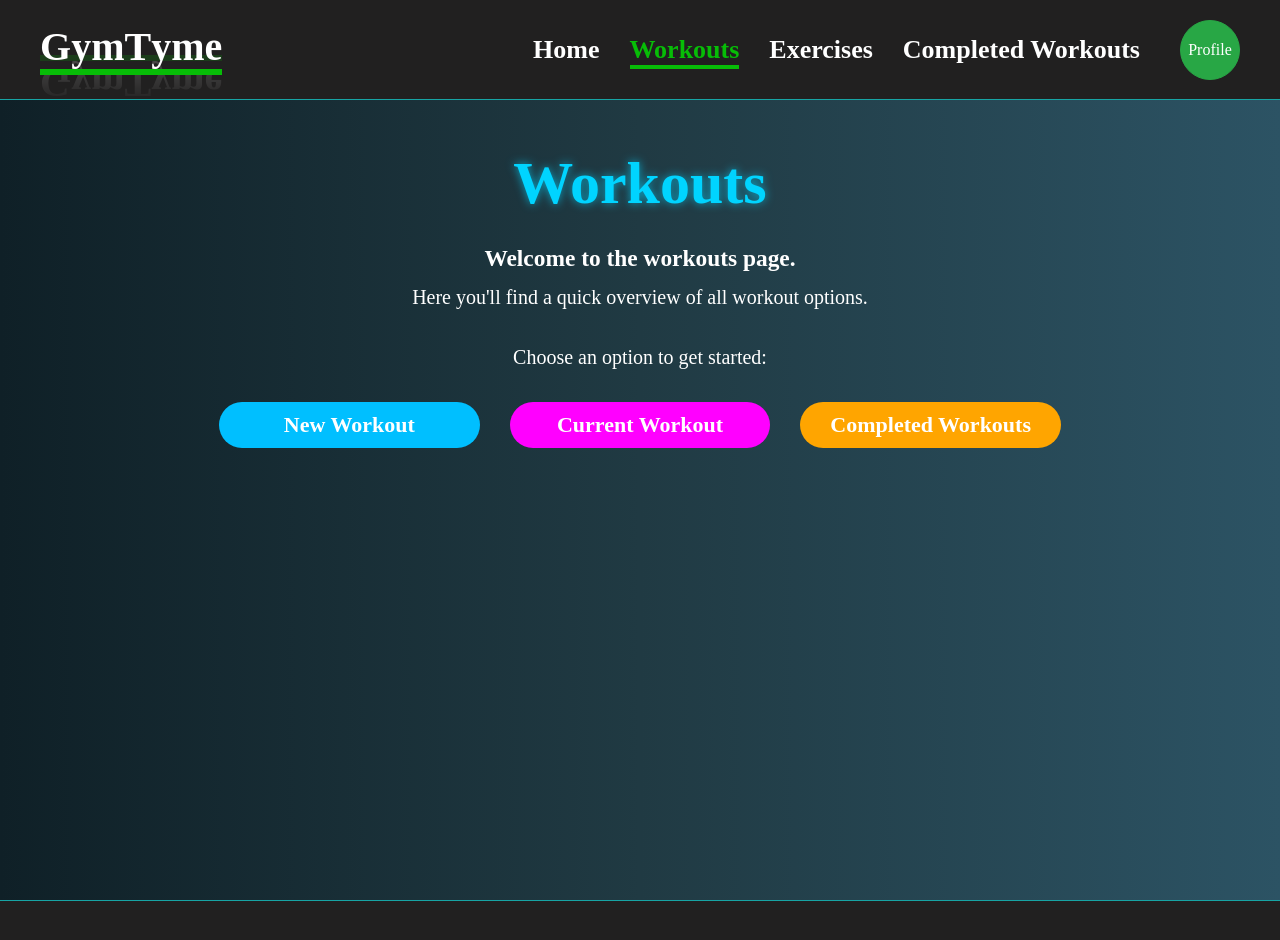
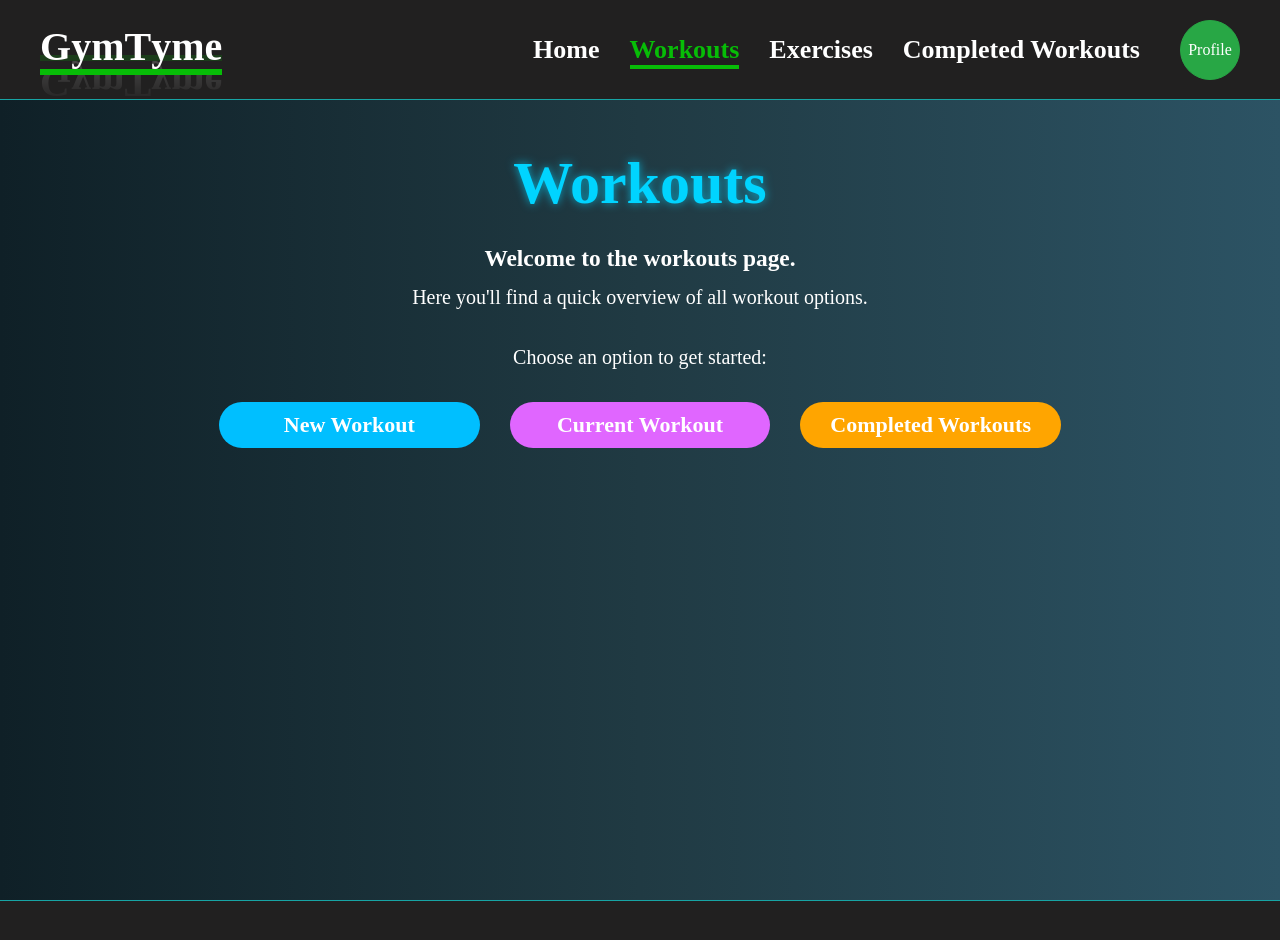
Before and after one commit to Satokii/gymtyme, a React (Vite) app: page /workouts in a window 1280 px wide. Shown: the top 940 px of the page. Built offline with nearby package versions, Linux system fonts and the light colour scheme; a web font is replaced by a local one.

Commit message:
refactor: update colour of view-current-workout-btn

```diff
--- a/src/styles/workouts/workouts.css
+++ b/src/styles/workouts/workouts.css
@@ -57,7 +57,7 @@
 }
 
 .view-current-workout-btn {
-  background-color: fuchsia;
+  background-color: #e066ff;
 }
 
 .view-all-workouts-btn {
```
